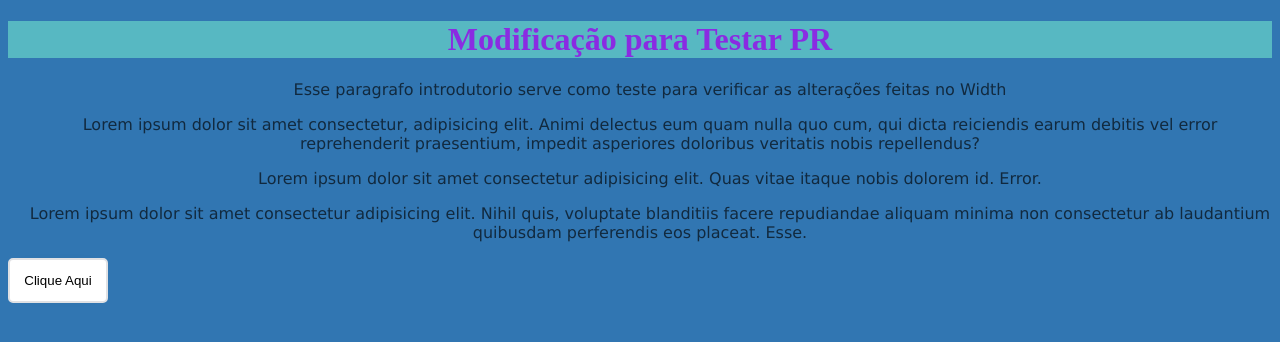
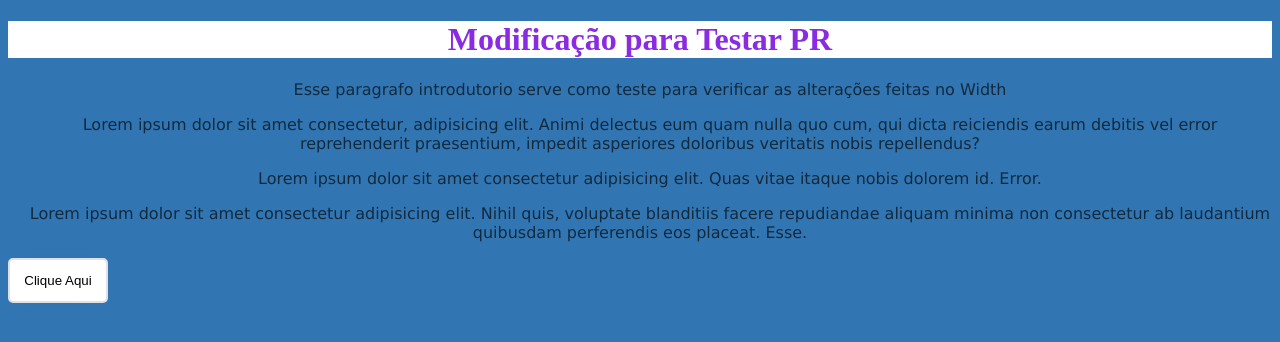
Before and after one commit to saymonrasador/TDE1, a plain HTML site: page index.html in a window 1280 px wide. Drawn offline with Linux system fonts and the light colour scheme.

Commit message:
Update css.css
Co-authored-by: saymonrasador1 <saymonrasador@gmail.com>

```diff
--- a/css.css
+++ b/css.css
@@ -6,7 +6,7 @@ h1{
     color:rgb(0, 0, 0);
     font-family: 'Segoe UI', Tahoma, Geneva, Verdana, sans-serif
     font-size: 20px;
-    background-color: rgba(127, 255, 212, 0.478);
+    background-color: #fff;
     text-align: center;
 }
 
```
